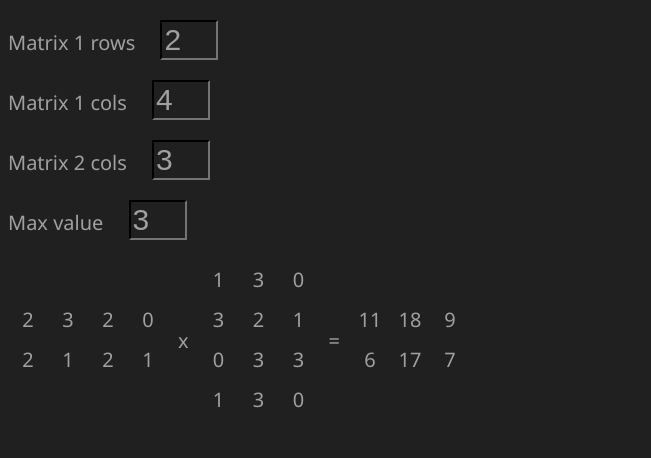
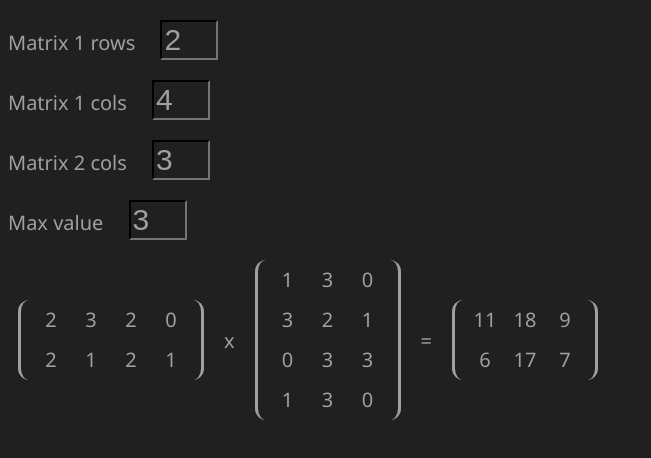
Before and after one commit to Zantier/matrix, a SvelteKit app: page / in a window 1280 px wide. Shown: the top 458 px of the page, without its empty margins (0-651 px from the left). Built offline with nearby package versions, Linux system fonts and the light colour scheme.

Commit message:
Add brackets to matrices

```diff
--- a/src/routes/matrix.svelte
+++ b/src/routes/matrix.svelte
@@ -36,6 +36,8 @@
 </script>
 
 <outer>
+  <bracket class="bracket1" />
+  <matrix>
     {#each matrix as row, i}
       <row>
         {#each row as num, j}
@@ -48,17 +50,36 @@
         {/each}
       </row>
     {/each}
+  </matrix>
+  <bracket class="bracket2" />
 </outer>
 
 <style>
+  :root {
+    --padding: 20px;
+  }
   outer {
-    display: block;
+    display: flex;
+    align-items: stretch;
+  }
+  bracket {
+    position: relative;
+    width: var(--padding);
+    border: 2px;
+    border-radius: 3000px;
+  }
+  .bracket1 {
+    left: calc(0.5 * var(--padding));
+    border-left: solid;
+  }
+  .bracket2 {
+    left: calc(-0.5 * var(--padding));
+    border-right: solid;
   }
   row {
     display: block;
   }
   val {
-    --padding: 20px;
     display: inline-block;
     line-height: 0;
     width: calc(var(--padding) * 2);
```
Lines whose indentation alone changed are shown as unchanged.
